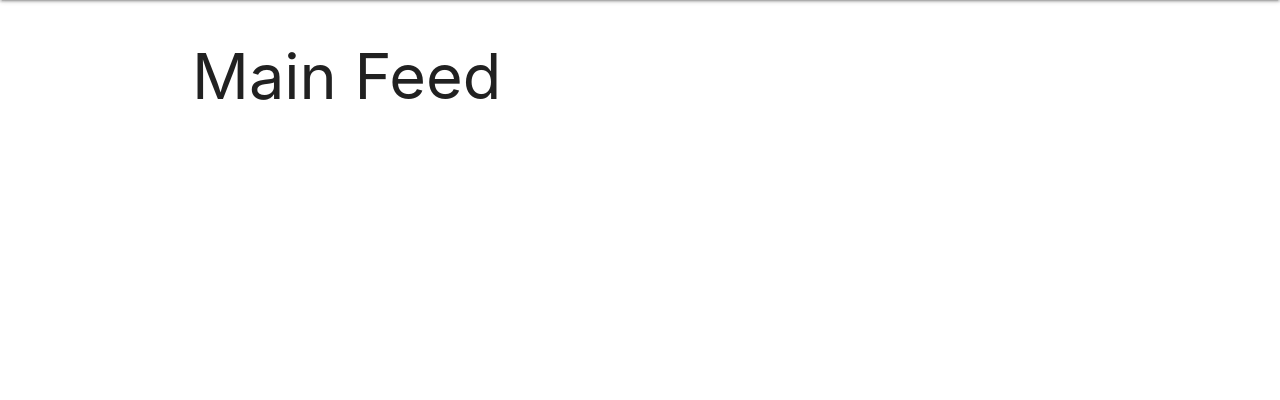
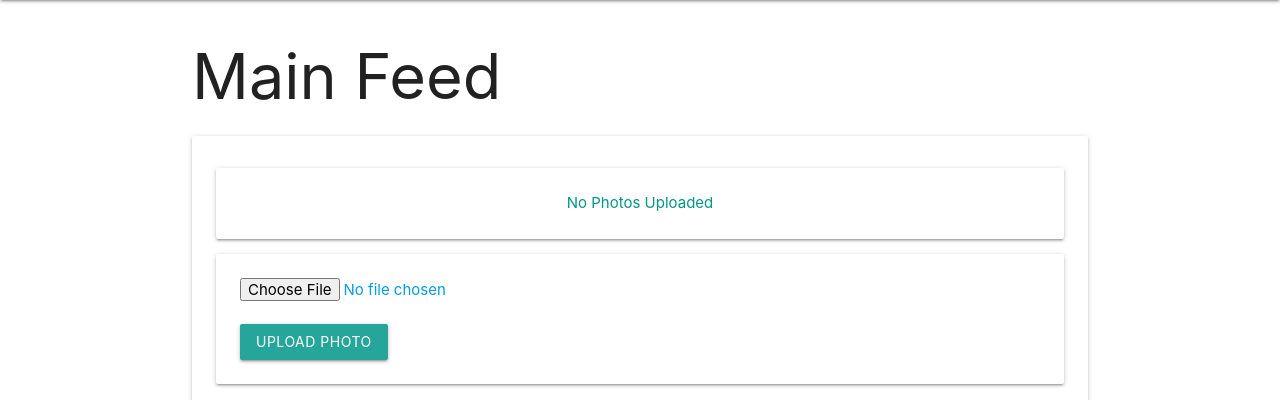
Before and after one commit to Flutter-Django-App/Flutter-Django-App, a Django app: template flutter/main_app/templates/photos/index.html in a window 1280 px wide. Shown: the part 64-464 px from the top of the page. Run offline with Django 3.2, Linux system fonts and the light colour scheme; the template is opened without the code that fills it, so the values that code supplies are empty.

Commit message:
Add upload image functionality to django

```diff
--- a/flutter/main_app/models.py
+++ b/flutter/main_app/models.py
@@ -4,7 +4,7 @@ from django.contrib.auth.models import User
 
 
 class Photo(models.Model):
-    user = models.ForeignKey(User, on_delete=models.CASCADE, related_name="photos")
+    user = models.ForeignKey(User, on_delete=models.CASCADE)
     caption = models.CharField(max_length=500)
     location = models.CharField(max_length=100)
     #below url is for storing the photo resource from AWS
@@ -13,7 +13,11 @@ class Photo(models.Model):
     # tags = models.ManyToManyField(Tag)
 
     def __str__(self):
+        return f"Photo for user_id: {self.user_id} @{self.url}"
+
+    def __str__(self):
         return self.caption
+
 
 class Comment(models.Model):
     user = models.ForeignKey(User, on_delete=models.CASCADE, related_name="comments")
--- a/flutter/main_app/templates/photos/index.html
+++ b/flutter/main_app/templates/photos/index.html
@@ -1,13 +1,24 @@
-{% extends 'base.html' %}
-{% block content %}
+{% extends 'base.html' %} {% block content %}
 
 <h1>Main Feed</h1>
 
-{% for photo in photos %}
+
 <a href="">
   <div class="card">
     <div class="card-content">
       <span class="card-title">{{ user.username }}</span>
+      {% for photo in user.photo_set.all %}
+      <img class="responsive-img card-panel" src="{{photo.url}}
+      " />
+      {% empty %}
+      <div class="card-panel teal-text center-align">No Photos Uploaded</div>
+      {% endfor %}
+    <form action="{% url 'add_photo' user.id %}" enctype="multipart/form-data" method="POST" class="card-panel">
+        {% csrf_token %}
+        <input type="file" name="photo-file">
+        <br><br>
+        <input type="submit" class="btn" value="Upload Photo">
+    </form>
       <p>{{ photo.location }}</p>
       <p>{{user.username}} {{ photo.caption }}</p>
       <p>{{user.username}} {{ comment.comment}}</p>
@@ -17,6 +28,4 @@
     </div>
   </div>
 </a>
-{% endfor %}
-
 {% endblock %}
--- a/flutter/main_app/urls.py
+++ b/flutter/main_app/urls.py
@@ -6,6 +6,7 @@ urlpatterns = [
   path('', views.home, name='home'),
   path('photos/', views.photos_index, name='index'),
   path('photos/create/', views.create_photo, name='create_photo'),
+  path('photos/<int:user_id>/add_photo/', views.add_photo, name='add_photo'),
   path('profile/', views.profile_page, name='profile'),
   path('profile/update/', views.profile_update, name='profile_update'),
   path('accounts/signup/', views.signup, name='signup'),
```
Also changed, not shown: flutter/main_app/views.py (+34 -5 lines). Lines whose indentation alone changed are shown as unchanged.
